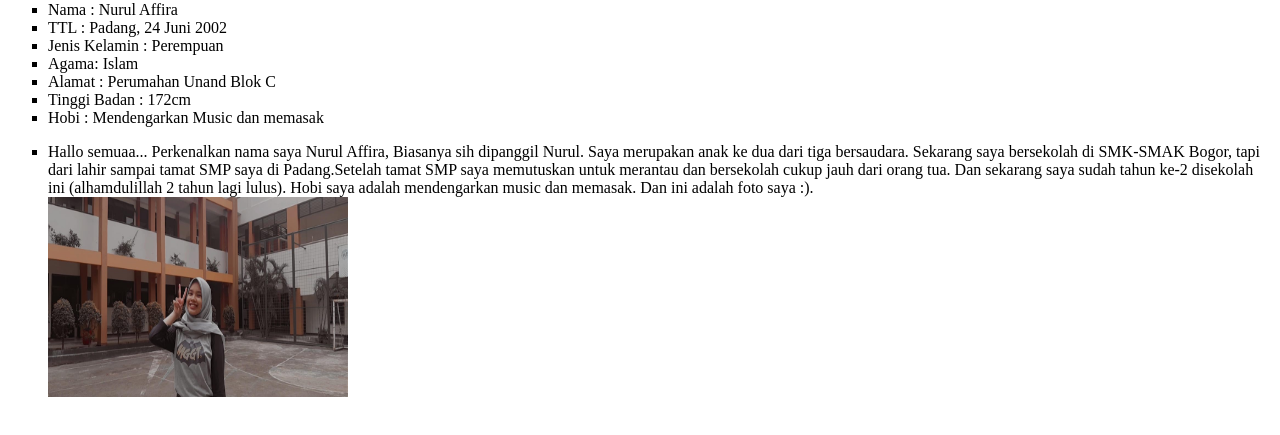
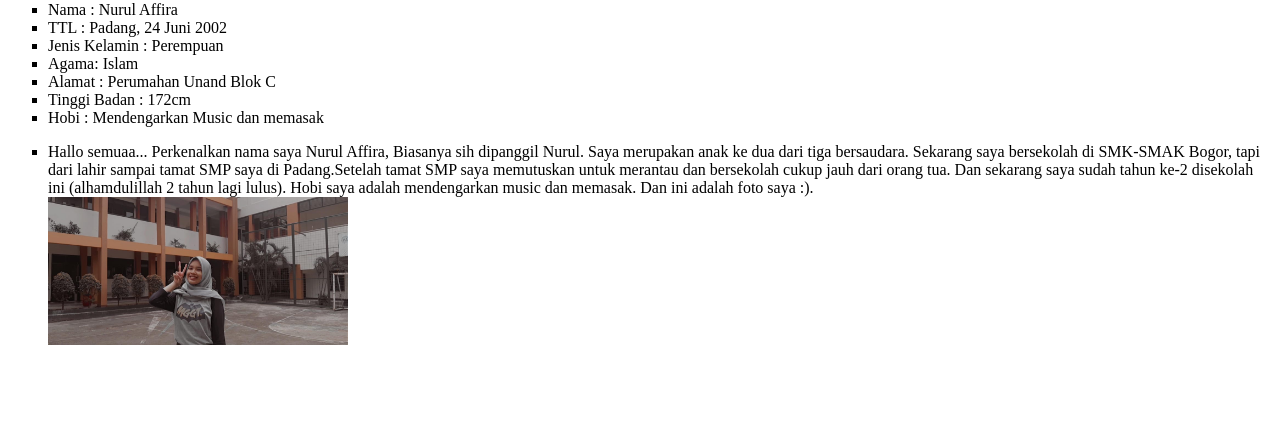
Before and after one commit to NurulAffira/NurulAffira.github.io, a plain HTML site: page index.html in a window 1280 px wide. Shown: the part 79-514 px from the top of the page. Drawn offline with Linux system fonts and the light colour scheme.

Commit message:
Update index.html

```diff
--- a/index.html
+++ b/index.html
@@ -15,6 +15,6 @@
 		<blockquote></blockquote>
 		<li>Hallo semuaa... Perkenalkan nama saya Nurul Affira, Biasanya sih dipanggil Nurul. Saya merupakan anak ke dua dari tiga bersaudara. Sekarang saya bersekolah di SMK-SMAK Bogor, tapi dari lahir sampai tamat SMP saya di Padang.Setelah tamat SMP saya memutuskan untuk merantau dan bersekolah cukup jauh dari orang tua. Dan sekarang saya sudah tahun ke-2 disekolah ini (alhamdulillah 2 tahun lagi lulus). Hobi saya adalah mendengarkan music dan memasak. Dan ini adalah foto saya :).  </li>
 
-<img src="6772C807-5F39-4F34-A540-3932DF036D72.jpeg" width="300" height="200">
+<img src="6772C807-5F39-4F34-A540-3932DF036D72.jpeg" width="300">
 </body>
 </html>
```
